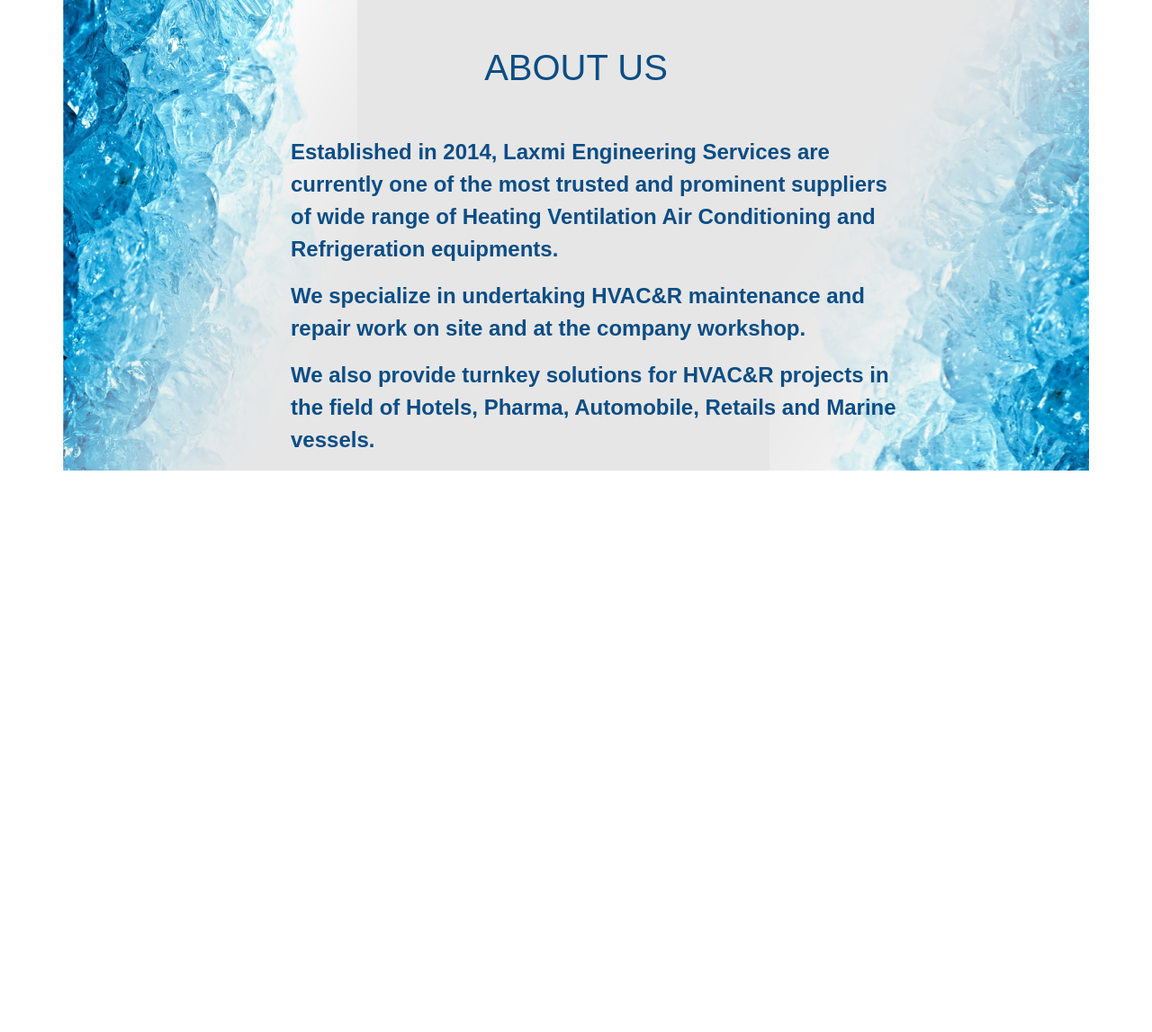
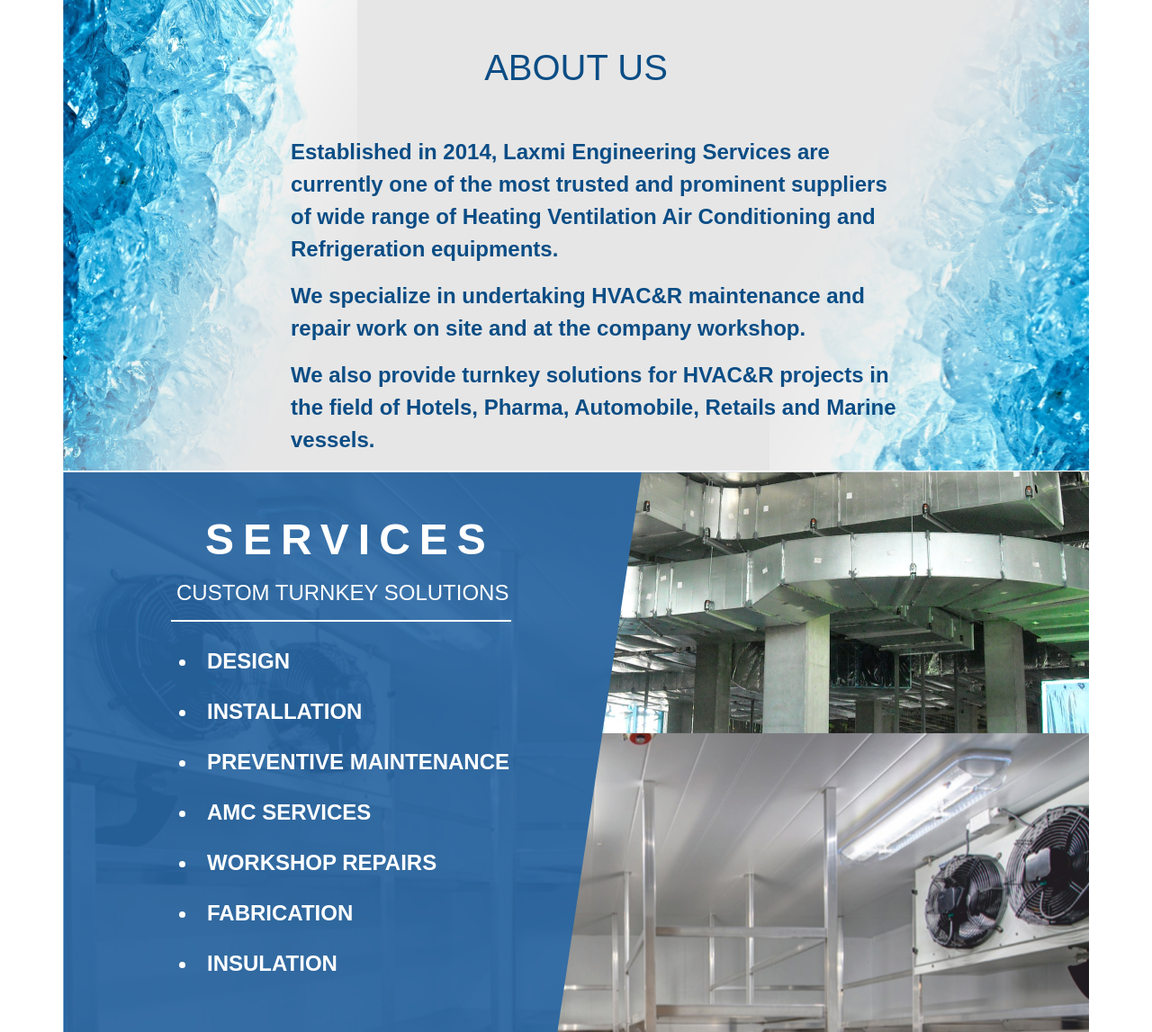
Before and after one commit to rashmiphadte/laxmisite, a PHP site: page / in a window 1280 px wide. Shown: the part 726-1873 px from the top of the page at 90% size. Before the commit the page ends 1249 px from the top, so only its background shows below. Run offline with PHP 8.4, Linux system fonts and the light colour scheme; some libraries are stand-ins or nearby versions.

Commit message:
add services div

```diff
--- a/assets/css/custom.css
+++ b/assets/css/custom.css
@@ -57,3 +57,26 @@
     font-size: 1.5em;
     font-weight: 700;
 }
+
+.services {
+    background: url("../img/servicesBg.png") no-repeat #FFF;
+    color: #FFF;
+}
+
+.services ul li {
+    padding: 10px;
+    font-size: 1.5em;
+    font-weight: 700;
+}
+
+.services h1 {
+    font-size: 3em;
+    font-weight: 700;
+    letter-spacing: 10px;
+}
+
+.services hr {
+    border-top: 2px solid;
+    width: 70%;
+    margin-left: 10px;
+}
--- a/index.html
+++ b/index.html
@@ -89,8 +89,24 @@
         </div>
     </div>
     <!-- services section -->
-    <div class="container">
-
+    <div class="container services">
+        <div class="row">
+            <div class="col-md-1"></div>
+            <div class="col-md-6">
+                <h1 class=" mt-5 mb-3 ml-5">SERVICES</h1>
+                <h4 class="ml-3">CUSTOM TURNKEY SOLUTIONS</h4>
+                <hr>
+                <ul class="mb-5">
+                    <li>DESIGN</li>
+                    <li>INSTALLATION</li>
+                    <li>PREVENTIVE MAINTENANCE</li>
+                    <li>AMC SERVICES</li>
+                    <li>WORKSHOP REPAIRS</li>
+                    <li>FABRICATION</li>
+                    <li>INSULATION</li>
+                </ul>
+            </div>
+        </div>
     </div>
     <!-- products section -->
     <div class="container">
```
